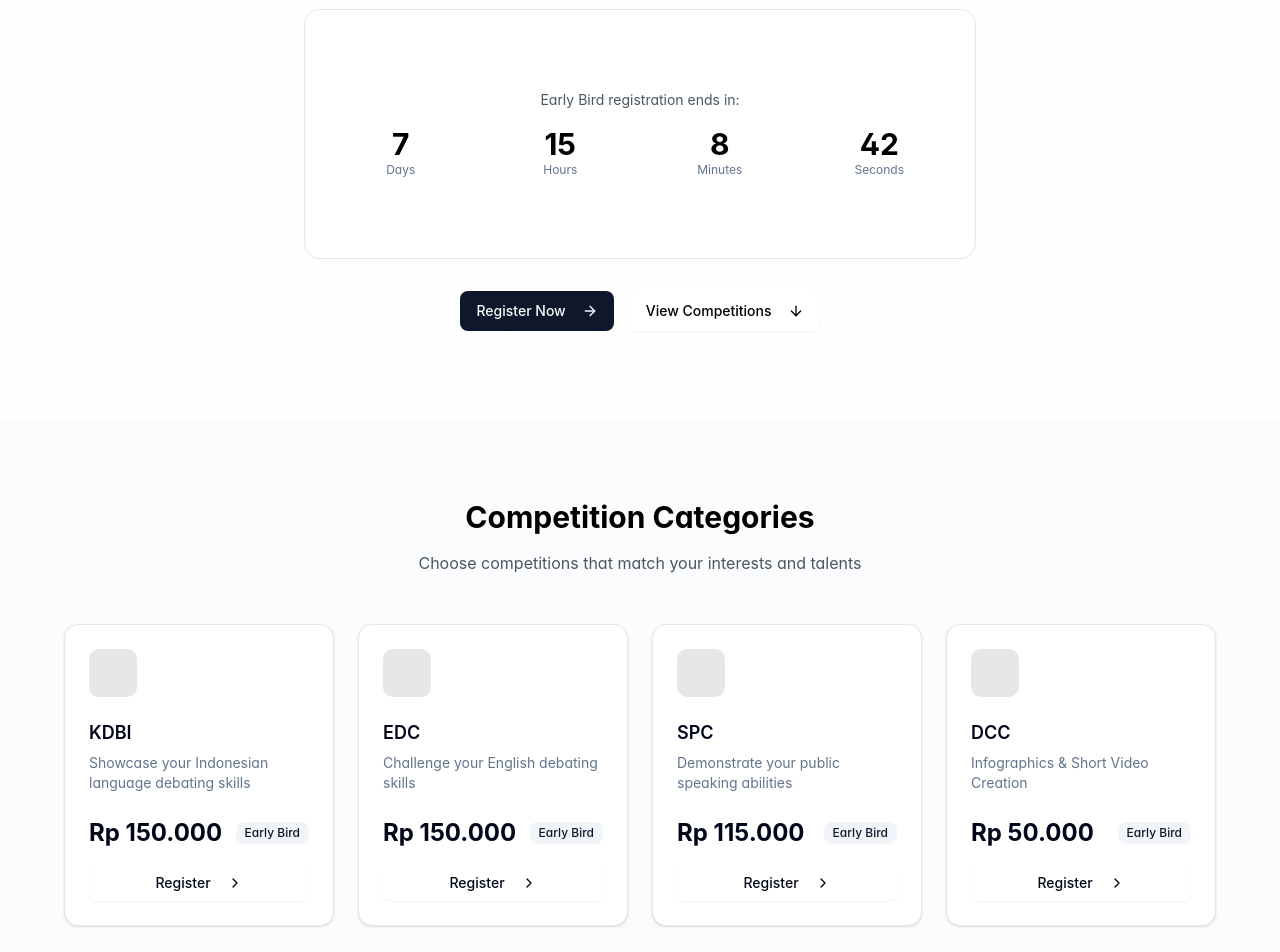
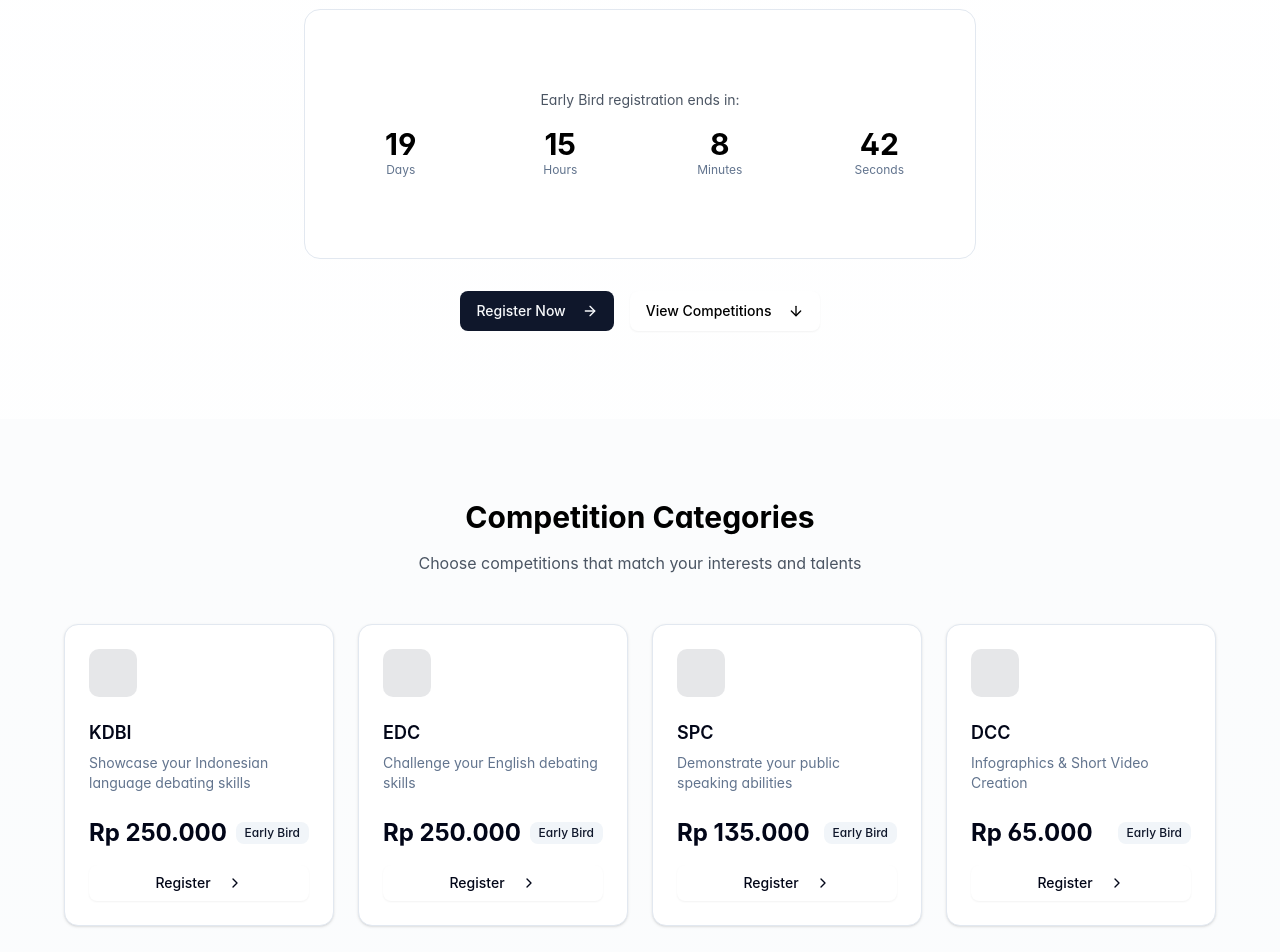
Before and after one commit to dimas292/caturnawa2025, a Next.js app: page / in a window 1280 px wide. Shown: the part 660-1612 px from the top of the page. Built offline with nearby package versions, Linux system fonts and the light colour scheme; no server answers.

Commit message:
update timeline

```diff
--- a/src/app/page.tsx
+++ b/src/app/page.tsx
@@ -34,7 +34,7 @@ export default function LandingPage() {
 
   // Countdown timer
   useEffect(() => {
-    const targetDate = new Date("2025-09-07T23:59:59")
+    const targetDate = new Date("2025-09-19T23:59:59")
 
     const timer = setInterval(() => {
       const now = new Date()
@@ -57,35 +57,35 @@ export default function LandingPage() {
     {
       name: "KDBI",
       title: "Indonesian Language Debate Competition",
-      price: "Rp 150.000",
+      price: "Rp 250.000",
       icon: MessageSquare,
       description: "Showcase your Indonesian language debating skills"
     },
     {
       name: "EDC",
       title: "English Debate Competition",
-      price: "Rp 150.000",
+      price: "Rp 250.000",
       icon: MessageSquare,
       description: "Challenge your English debating skills"
     },
     {
       name: "SPC",
       title: "Speech Competition",
-      price: "Rp 115.000",
+      price: "Rp 135.000",
       icon: BookOpen,
       description: "Demonstrate your public speaking abilities"
     },
     {
       name: "DCC",
       title: "Digital Creative Competition",
-      price: "Rp 50.000",
+      price: "Rp 65.000",
       description: "Infographics & Short Video Creation"
     }
   ]
 
   const timeline = [
-    { phase: "Early Bird", date: "1-7 September 2025", discount: "20% OFF", active: true },
-    { phase: "Phase 1", date: "8-19 September 2025", discount: "10% OFF", active: false },
+    { phase: "Early Bird", date: "1-7 September 2025", discount: "20% OFF", active: false },
+    { phase: "Phase 1", date: "8-19 September 2025", discount: "10% OFF", active: true },
     { phase: "Phase 2", date: "20-28 September 2025", discount: "Normal Price", active: false },
     { phase: "Event Day", date: "6 November 2025", discount: null, active: false }
   ]
```
